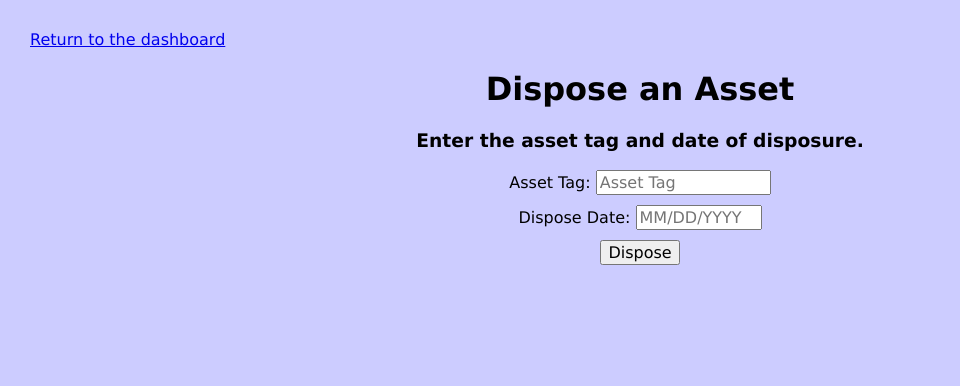
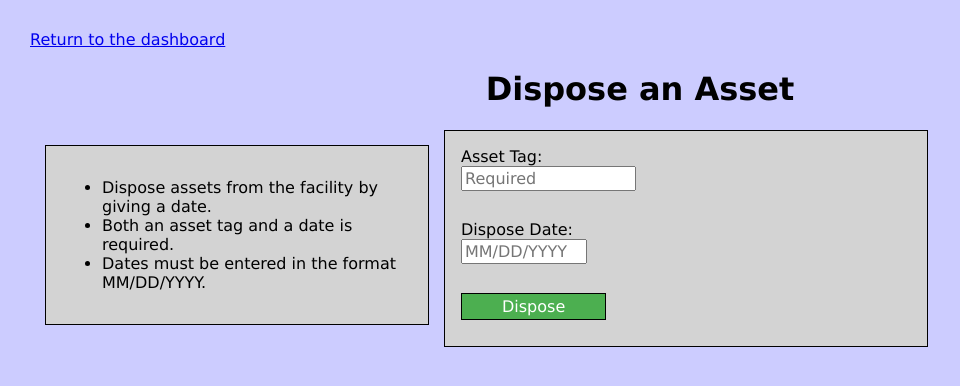
Before and after one commit to cvikupitz/OSNAP, a Flask app: template src/templates/dispose_asset.html in a window 1280 px wide. Shown: the top 386 px of the page, without its empty margins (0-960 px from the left). Run offline with Flask 2, Linux system fonts and the light colour scheme; the template is opened without the code that fills it, so the values that code supplies are empty; some libraries are stand-ins or nearby versions.

Commit message:
Added css to transfer request.

```diff
--- a/src/templates/dispose_asset.html
+++ b/src/templates/dispose_asset.html
@@ -23,6 +23,33 @@ Page where logistics officers can dispose assets from the system.
 				font-size: 100%;
 				margin-bottom: 10px;
 			}
+			input[type=submit] {
+				background-color: #4CAF50;
+				border: 1px solid black;
+				color: white;
+				padding: 1px 40px;
+				text-decoration: none;
+				font-size: 16px;
+				cursor: pointer;
+				height: 27px;
+				margin-bottom: 10px;
+			}
+			article {
+				border: 1px solid black;
+				background-color: lightgrey;
+				margin-left: 400px;
+				padding: 1em;
+				overflow: hidden;
+				max-width: 450px;
+			}
+			nav {
+				border: 1px solid black;
+				background-color: lightgrey;
+				float: left;
+				max-width: 350px;
+				margin: 15px;
+				padding: 1em;
+			}
 		</style>
 	</head>
 	<body>
@@ -31,12 +58,24 @@ Page where logistics officers can dispose assets from the system.
 		<center>
 			<h1>Dispose an Asset</h1>
 			<h3 style="color:red;"> {{ message }} </h3>
-			<h3>Enter the asset tag and date of disposure.</h3>
-			<form method="post">
-				Asset Tag: <input type="text" name="tag" size=16 placeholder="Asset Tag" required maxlength=16 /><br>
-				Dispose Date: <input type="text" name="date" size=10 placeholder="MM/DD/YYYY" required maxlength=10 /><br>
-				<input type="submit" value="Dispose"/>
-			</form>
 		</center>
+		<div>
+			<nav>
+				<ul>
+					<li>Dispose assets from the facility by giving a date.</li>
+					<li>Both an asset tag and a date is required.</li>
+					<li>Dates must be entered in the format MM/DD/YYYY.</li>
+				</ul>
+			</nav>
+			<article>
+				<form method="post">
+					Asset Tag:<br>
+					<input type="text" name="tag" size=16 placeholder="Required" required maxlength=16 /><br><br>
+					Dispose Date:<br>
+					<input type="text" name="date" size=10 placeholder="MM/DD/YYYY" required maxlength=10 /><br><br>
+					<input type="submit" value="Dispose"/>
+				</form>
+			</article>
+		</div>
 	</body>
 </html>
```
